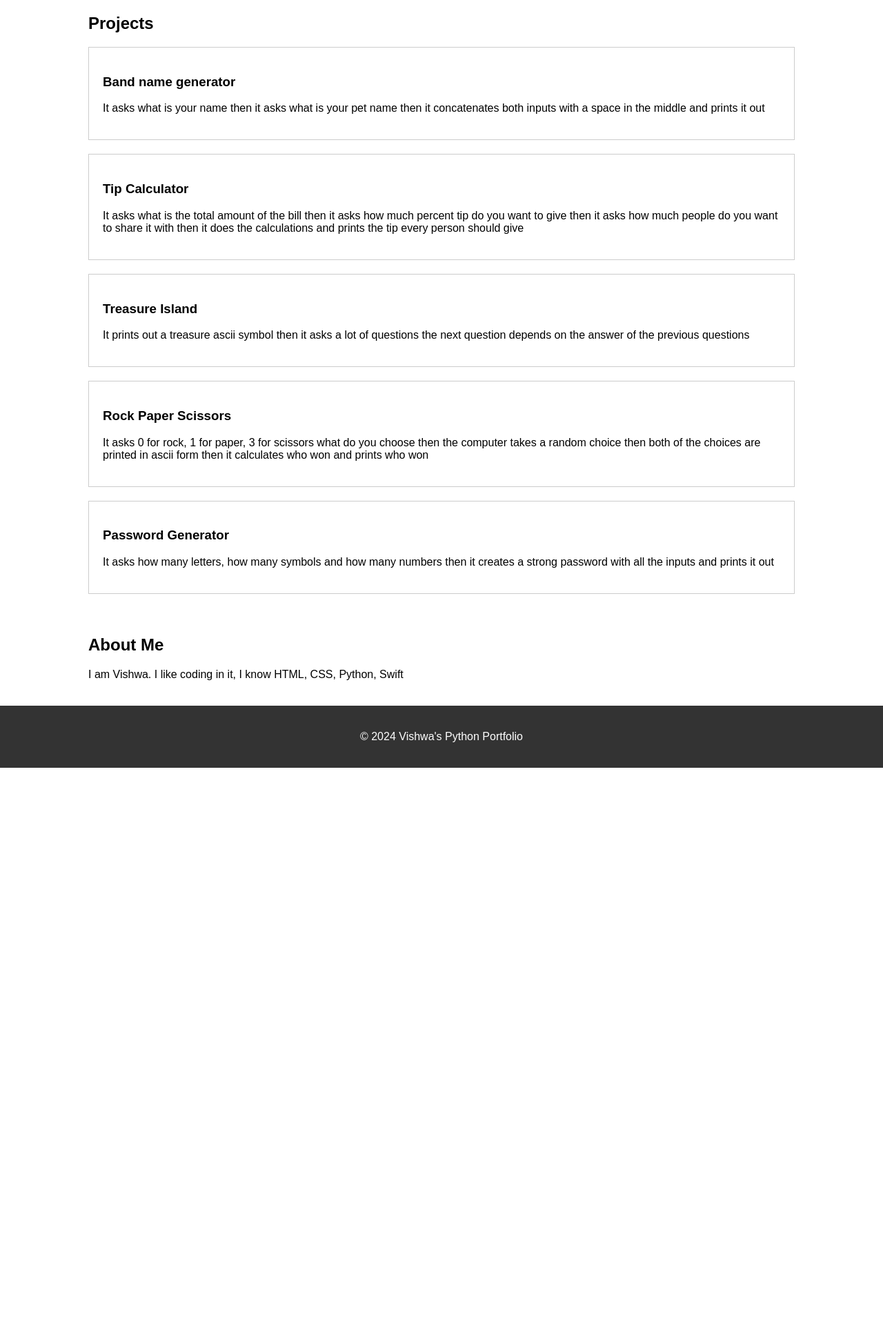
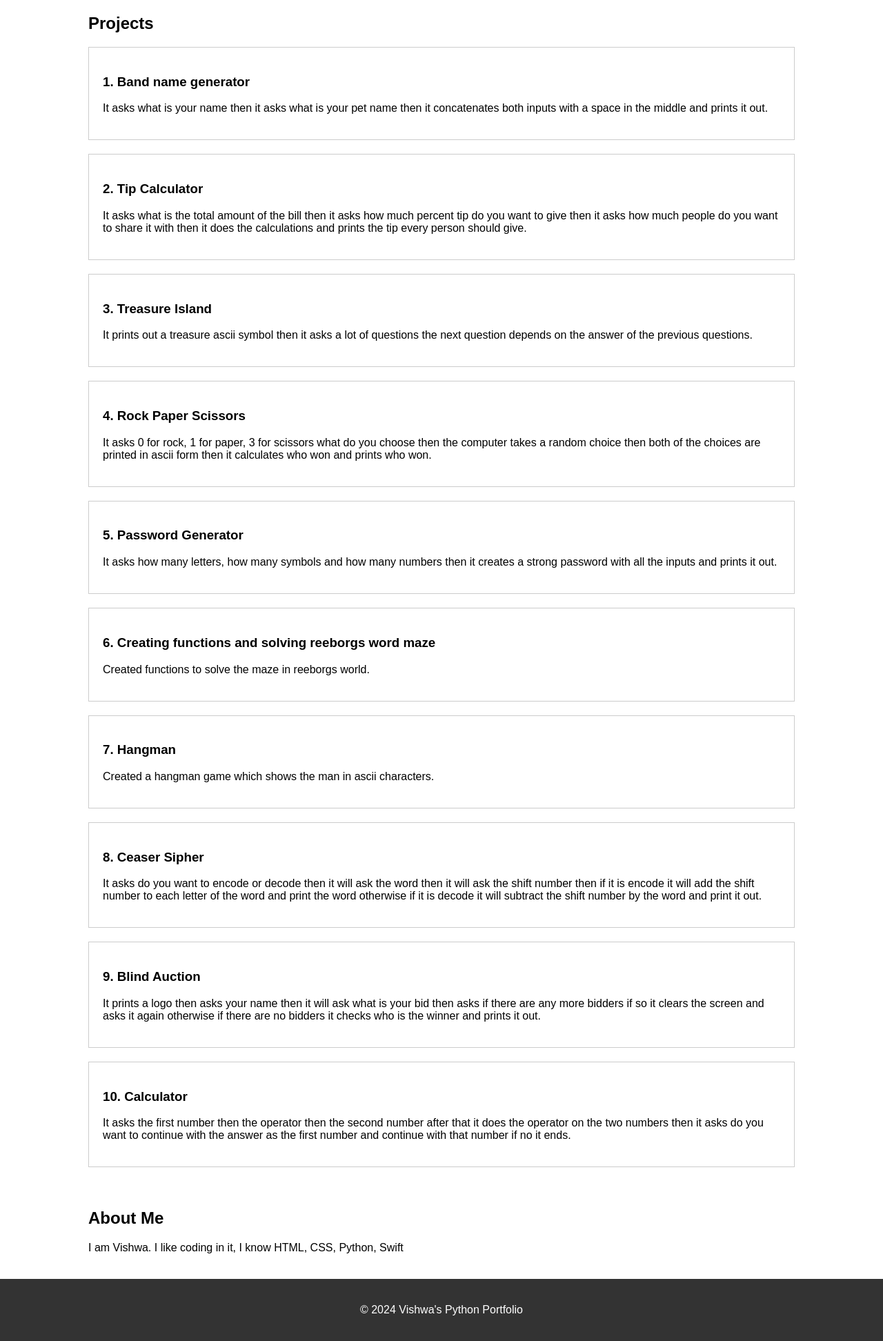
Before and after one commit to Vishwa170314/portfolio, a Flask app: page /python in a window 1280 px wide. Shown: the part 90-2034 px from the top of the page at 69% size. Before the commit the page ends 1203 px from the top, so only its background shows below. Run offline with Flask 3, Linux system fonts and the light colour scheme.

Commit message:
Add five more projects to python.html

```diff
--- a/templates/python.html
+++ b/templates/python.html
@@ -18,28 +18,53 @@
     <div class="container">
         <h2>Projects</h2>
         <div class="project">
-            <h3>Band name generator</h3>
-            <p>It asks what is your name then it asks what is your pet name then it concatenates both inputs with a space in the middle and prints it out</p>
+            <h3>1. Band name generator</h3>
+            <p>It asks what is your name then it asks what is your pet name then it concatenates both inputs with a space in the middle and prints it out.</p>
         </div>
 
         <div class="project">
-            <h3>Tip Calculator</h3>
-            <p>It asks what is the total amount of the bill then it asks how much percent tip do you want to give then it asks how much people do you want to share it with then it does the calculations and prints the tip every person should give</p>
+            <h3>2. Tip Calculator</h3>
+            <p>It asks what is the total amount of the bill then it asks how much percent tip do you want to give then it asks how much people do you want to share it with then it does the calculations and prints the tip every person should give.</p>
         </div>
 
         <div class="project">
-            <h3>Treasure Island</h3>
-            <p>It prints out a treasure ascii symbol then it asks a lot of questions the next question depends on the answer of the previous questions</p>
+            <h3>3. Treasure Island</h3>
+            <p>It prints out a treasure ascii symbol then it asks a lot of questions the next question depends on the answer of the previous questions.</p>
         </div>
 
         <div class="project">
-            <h3>Rock Paper Scissors</h3>
-            <p>It asks 0 for rock, 1 for paper, 3 for scissors what do you choose then the computer takes a random choice then both of the choices are printed in ascii form then it calculates who won and prints who won</p>
+            <h3>4. Rock Paper Scissors</h3>
+            <p>It asks 0 for rock, 1 for paper, 3 for scissors what do you choose then the computer takes a random choice then both of the choices are printed in ascii form then it calculates who won and prints who won.</p>
         </div>
 
         <div class="project">
-            <h3>Password Generator</h3>
-            <p>It asks how many letters, how many symbols and how many numbers then it creates a strong password with all the inputs and prints it out</p>
+            <h3>5. Password Generator</h3>
+            <p>It asks how many letters, how many symbols and how many numbers then it creates a strong password with all the inputs and prints it out.</p>
+        </div>
+
+        <div class="project">
+            <h3>6. Creating functions and solving reeborgs word maze</h3>
+            <p>Created functions to solve the maze in reeborgs world.</p>
+        </div>
+
+        <div class="project">
+            <h3>7. Hangman</h3>
+            <p>Created a hangman game which shows the man in ascii characters.</p>
+        </div>
+
+        <div class="project">
+            <h3>8. Ceaser Sipher</h3>
+            <p>It asks do you want to encode or decode then it will ask the word then it will ask the shift number then if it is encode it will add the shift number to each letter of the word and print the word otherwise if it is decode it will subtract the shift number by the word and print it out.</p>
+        </div>
+
+        <div class="project">
+            <h3>9. Blind Auction</h3>
+            <p>It prints a logo then asks your name then it will ask what is your bid then asks if there are any more bidders if so it clears the screen and asks it again otherwise if there are no bidders it checks who is the winner and prints it out.</p>
+        </div>
+
+        <div class="project">
+            <h3>10. Calculator</h3>
+            <p>It asks the first number then the operator then the second number after that it does the operator on the two numbers then it asks do you want to continue with the answer as the first number and continue with that number if no it ends.</p>
         </div>
     </div>
 </section>
```
